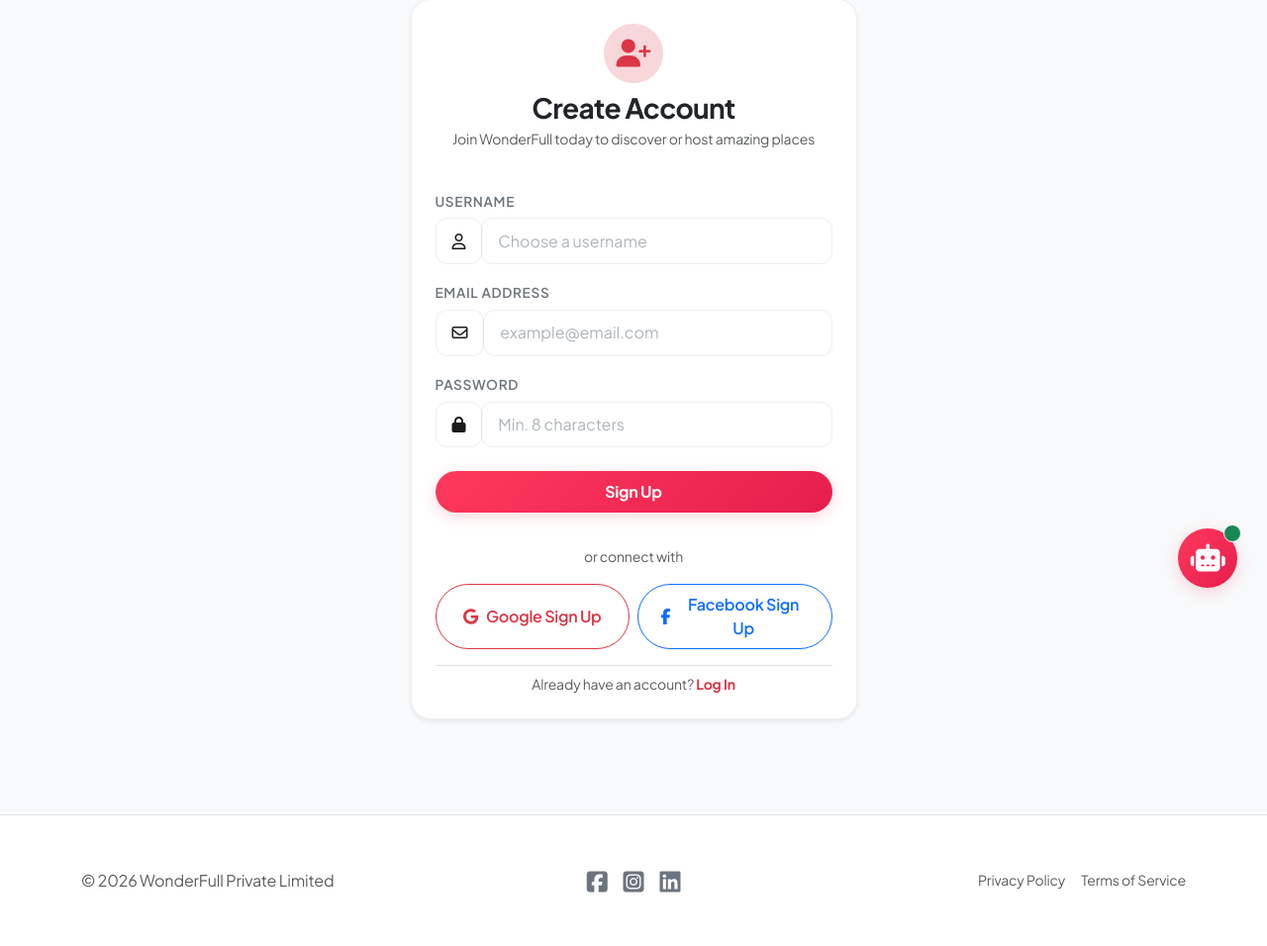
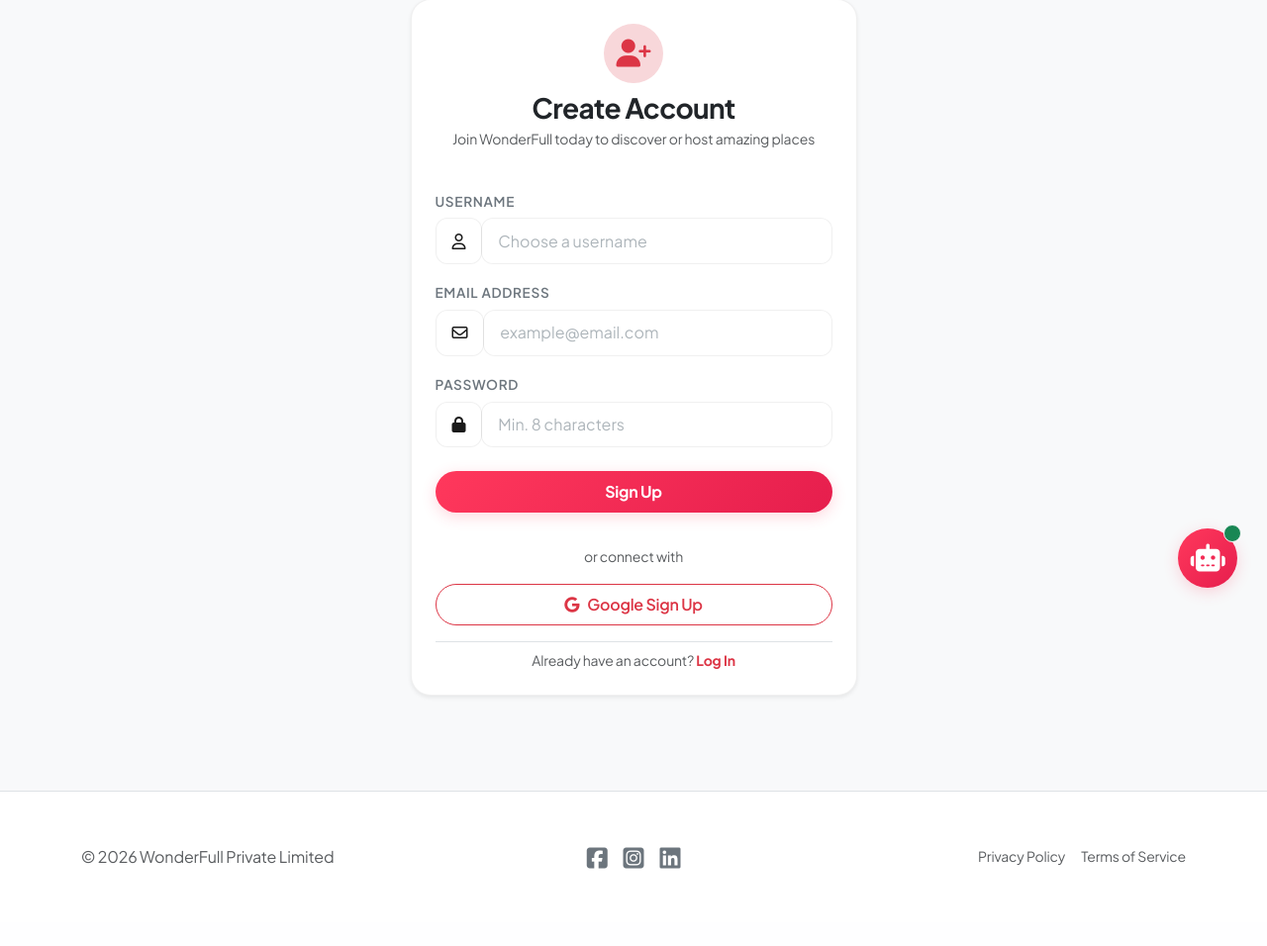
Before and after one commit to Abhayajj/wonderful-hotel, a Node project: template views/users/signup.ejs in a window 1280 px wide. Shown: the part 176-1132 px from the top of the page at 99% size. After the commit the page ends 1054 px from the top, so only its background shows below. Run offline with Node 20 templates, Linux system fonts and the light colour scheme; the template is opened without the code that fills it, so the values that code supplies are empty; some libraries are stand-ins or nearby versions.

Commit message:
chore: remove Facebook login and signup buttons from UI

```diff
--- a/views/users/login.ejs
+++ b/views/users/login.ejs
@@ -38,12 +38,9 @@
       <div class="text-center my-3">
         <span class="text-muted small">or connect with</span>
       </div>
-      <div class="d-flex flex-column flex-sm-row justify-content-center gap-2 mb-3">
+      <div class="mb-3">
         <a href="/auth/google" class="btn btn-outline-danger w-100 rounded-pill d-flex align-items-center justify-content-center gap-2 py-2 small fw-semibold">
           <i class="fa-brands fa-google"></i> Google Login
-        </a>
-        <a href="/auth/facebook" class="btn btn-outline-primary w-100 rounded-pill d-flex align-items-center justify-content-center gap-2 py-2 small fw-semibold">
-          <i class="fa-brands fa-facebook-f"></i> Facebook Login
         </a>
       </div>
 
--- a/views/users/signup.ejs
+++ b/views/users/signup.ejs
@@ -44,12 +44,9 @@
       <div class="text-center my-3">
         <span class="text-muted small">or connect with</span>
       </div>
-      <div class="d-flex flex-column flex-sm-row justify-content-center gap-2 mb-3">
+      <div class="mb-3">
         <a href="/auth/google" class="btn btn-outline-danger w-100 rounded-pill d-flex align-items-center justify-content-center gap-2 py-2 small fw-semibold">
           <i class="fa-brands fa-google"></i> Google Sign Up
-        </a>
-        <a href="/auth/facebook" class="btn btn-outline-primary w-100 rounded-pill d-flex align-items-center justify-content-center gap-2 py-2 small fw-semibold">
-          <i class="fa-brands fa-facebook-f"></i> Facebook Sign Up
         </a>
       </div>
 
```
